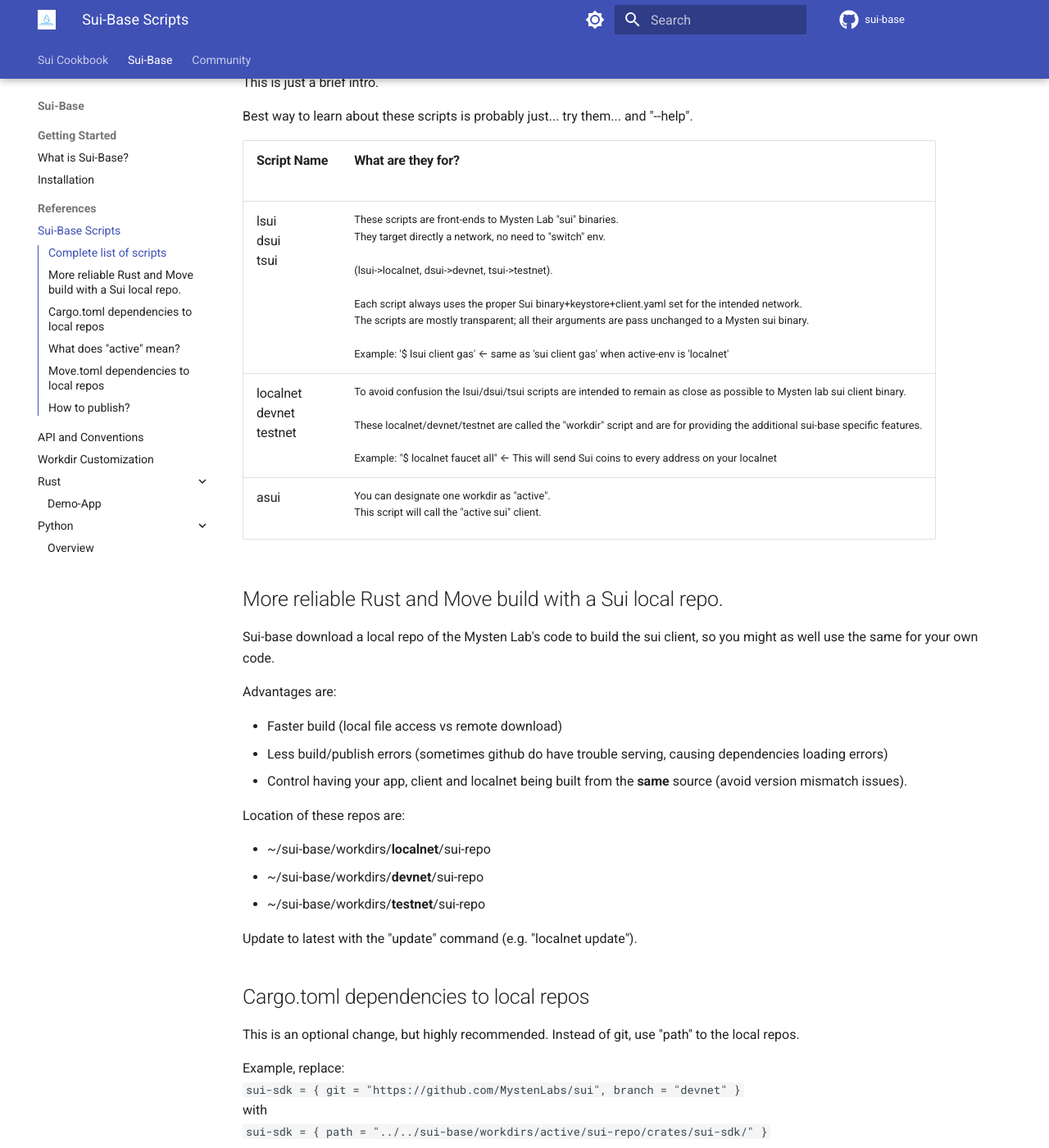
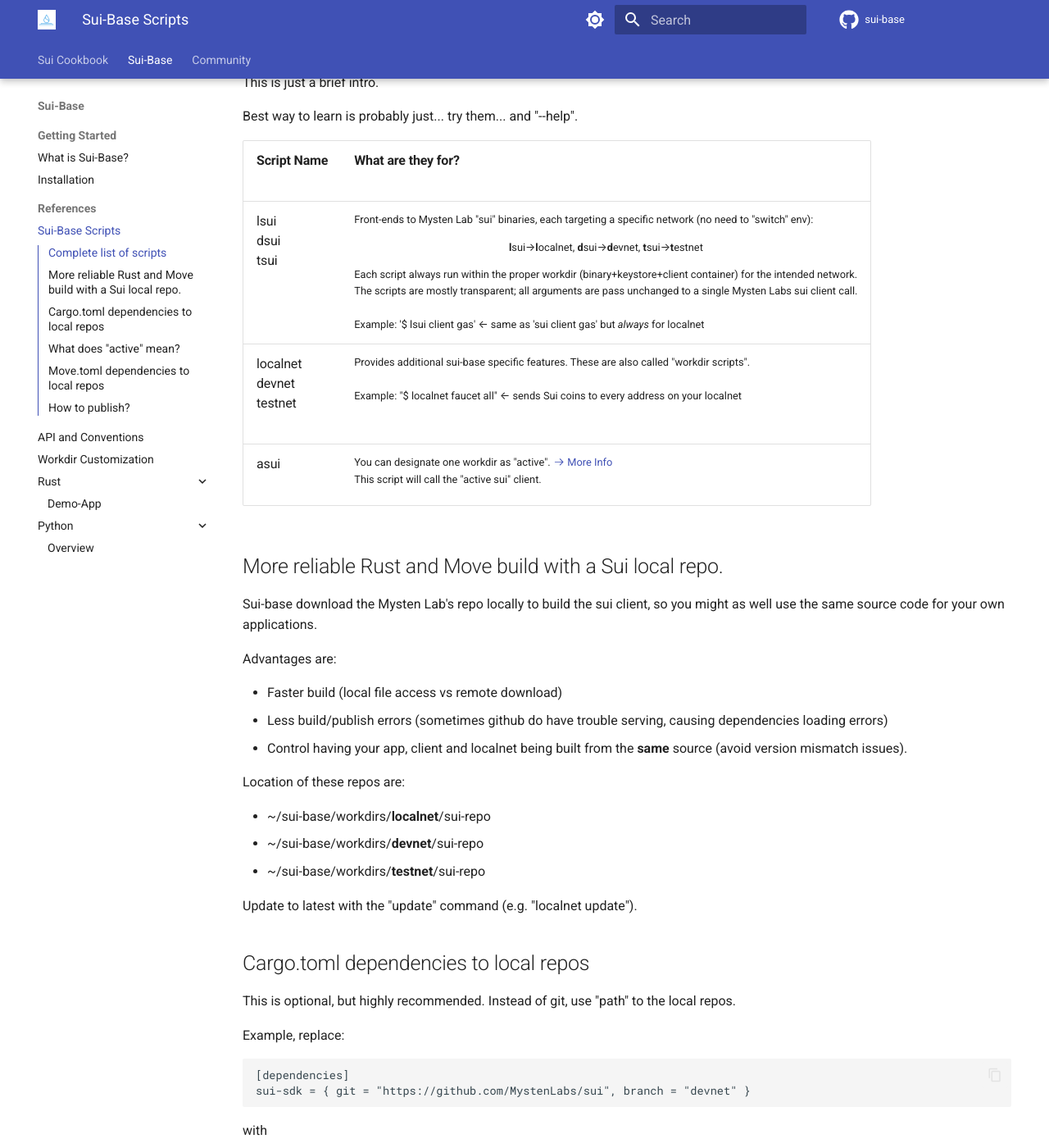
Before and after one commit to lc19997/sui-chain-base, an MkDocs documentation site: the page built from docs/website/how-to/scripts.md, in a window 1280 px wide and 1400 px high, scrolled down 191 px. Shown: the whole window at 82% size. Built offline with MkDocs 1.6.1 and Material for MkDocs 9.7.7, drawn with Linux system fonts in a browser that asks for light colours; comment, search, counter and statistics services are not loaded; some of the changed text lies outside the part shown.

Commit message:
Docs local repo

````diff
--- a/docs/website/how-to/scripts.md
+++ b/docs/website/how-to/scripts.md
@@ -1,17 +1,17 @@
 ## Complete list of scripts
 This is just a brief intro.
 
-Best way to learn about these scripts is probably just... try them... and "--help".
+Best way to learn is probably just... try them... and "--help".
 
 
-| <h3>**Script Name**                       | <h3>**What are they for?**<h3>                                                                                                                                                                                                                                                                                                                                                                                                                                                                   |
-| ----------------------------------------- | ------------------------------------------------------------------------------------------------------------------------------------------------------------------------------------------------------------------------------------------------------------------------------------------------------------------------------------------------------------------------------------------------------------------------------------------------------------------------------------------------ |
-| <h3>lsui<br>dsui<br>tsui<br><h3>          | These scripts are front-ends to Mysten Lab "sui" binaries.<br> They target directly a network, no need to "switch" env.<br><br>  (lsui->localnet, dsui->devnet, tsui->testnet). <br><br>Each script always uses the proper Sui binary+keystore+client.yaml set for the intended network.<br> The scripts are mostly transparent; all their arguments are pass unchanged to a Mysten sui binary.<br><br>Example: '$ lsui client gas'   <-- same as 'sui client gas' when active-env is 'localnet' |
-| <h3>localnet<br>devnet<br>testnet<br><h3> | To avoid confusion the lsui/dsui/tsui scripts are intended to remain as close as possible to Mysten lab sui client binary.<br><br>These localnet/devnet/testnet are called the "workdir" script and are for providing the additional sui-base specific features.<br><br>Example: "$ localnet faucet all"  <-- This will send Sui coins to every address on your localnet<br>                                                                                                                     |
-| <h3>asui<h3>                              | You can designate one workdir as "active".<br> This script will call the "active sui" client.                                                                                                                                                                                                                                                                                                                                                                                                    |
+| <h3>**Script Name**                       | <h3>**What are they for?**<h3>                                                                                                                                                                                                                                                                                                                                                                                                                                                                                                                                          |
+| ----------------------------------------- | ----------------------------------------------------------------------------------------------------------------------------------------------------------------------------------------------------------------------------------------------------------------------------------------------------------------------------------------------------------------------------------------------------------------------------------------------------------------------------------------------------------------------------------------------------------------------- |
+| <h3>lsui<br>dsui<br>tsui<br><h3>          | Front-ends to Mysten Lab "sui" binaries, each targeting a specific network (no need to "switch" env):<br><p style="text-align:center"><b>l</b>sui--><b>l</b>ocalnet,&nbsp;<b>d</b>sui--><b>d</b>evnet,&nbsp;<b>t</b>sui--><b>t</b>estnet</p>Each script always run within the proper workdir (binary+keystore+client container) for the intended network.<br>The scripts are mostly transparent; all arguments are pass unchanged to a single Mysten Labs sui client call.<br><br>Example: '$ lsui client gas'   <-- same as 'sui client gas' but *always* for localnet |
+| <h3>localnet<br>devnet<br>testnet<br><h3> | Provides additional sui-base specific features. These are also called "workdir scripts".<br><br>Example: "$ localnet faucet all"  <-- sends Sui coins to every address on your localnet<br>                                                                                                                                                                                                                                                                                                                                                                             |
+| <h3>asui<h3>                              | You can designate one workdir as "active". [:octicons-arrow-right-24: More Info](scripts.md#what-does-active-mean)<br> This script will call the "active sui" client.                                                                                                                                                                                                                                                                                                                                                                                                   |
 
 ## More reliable Rust and Move build with a Sui local repo.
-Sui-base download a local repo of the Mysten Lab's code to build the sui client, so you might as well use the same for your own code.
+Sui-base download the Mysten Lab's repo locally to build the sui client, so you might as well use the same source code for your own applications.
 
 Advantages are:
 
@@ -29,26 +29,31 @@ Update to latest with the "update" command (e.g. "localnet update").
 <br>
 
 ## Cargo.toml dependencies to local repos
-This is an optional change, but highly recommended. Instead of git, use "path" to the local repos.
+This is optional, but highly recommended. Instead of git, use "path" to the local repos.
 
 Example, replace:<br>
-```sui-sdk = { git = "https://github.com/MystenLabs/sui", branch = "devnet" }```
-<br>with<br>
-```sui-sdk = { path = "../../sui-base/workdirs/active/sui-repo/crates/sui-sdk/" }```
+```
+[dependencies]
+sui-sdk = { git = "https://github.com/MystenLabs/sui", branch = "devnet" }
+```
+with
+```
+[dependencies]
+sui-sdk = { path = "../../sui-base/workdirs/active/sui-repo/crates/sui-sdk/" }
+```
+The number of ".." may need to be adjusted depending on where your Cargo.toml is located relative to ~/sui-base.
 
-The number of ".." may need to be adjusted depending where your Cargo.toml is located relative to ~/sui-base.
+If you always target the same network you can replace the "active" word with a specific workdir (e.g. localnet/devnet/testnet).
 
-This is a working example: [Cargo.toml :octicons-mark-github-16:](https://github.com/sui-base/sui-base/blob/main/rust/demo-app/Cargo.toml)
-
-If you always target the same network you can replace the "active" word with the specific workdir (e.g. localnet/devnet/testnet).
+Demo Example: [Cargo.toml :octicons-mark-github-16:](https://github.com/sui-base/sui-base/blob/main/rust/demo-app/Cargo.toml)
 
 ## What does "active" mean?
 A single workdir is designated as active and allows multiple tools/scripts to execute within the same environment.
 
-You choose the active with the workdir "set-active" command. Examples:
+You choose the active with a workdir "set-active" command. Examples:
 ``` shell
-$ localnet set-active
 $ devnet set-active
+devnet is now active
 ```
 The "asui" will conveniently call the "sui client" for the active workdir. You can then write your own automation that will work with the currently active network.
 
@@ -60,14 +65,16 @@ Example, replace:<br>
 [dependencies]
 Sui = { git = "https://github.com/MystenLabs/sui.git", subdir="crates/sui-framework/packages/sui-framework/", rev = "devnet" }
 ```
-<br>with<br>
+with
 ```
+[dependencies]
 Sui = { local = "../../sui-base/workdirs/active/sui-repo/crates/sui-framework/packages/sui-framework" }
 ```
-
 You may need to adjust the number of ".." depending where your Move.toml is located relative to ~/sui-base.
 
-If you prefer to always target the same network you can replace the "active" word with the specific workdir (e.g. localnet/devnet/testnet).
+If you prefer to always target the same network you can replace the "active" word with a specific workdir (e.g. localnet/devnet/testnet).
+
+Demo example: [Move.toml :octicons-mark-github-16:](https://github.com/sui-base/sui-base/blob/main/rust/demo-app/move/Move.toml)
 
 ## How to publish?
 Sui-base has a workdir command to make it easier to publish.
@@ -81,10 +88,11 @@ $ localnet publish
 Alternatively you can do:
 ```$ localnet publish --path <location of Move.toml>```
 
-If you have coded your dependencies path in Move.toml with "active" then you can easily switch and publish on any network:
+If you have coded your dependencies path in Move.toml with "active", then you can easily switch and publish on any network:
 ```
-$ devnet set-active
-$ devnet publish
+$ testnet set-active
+testnet is now active
+$ testnet publish
 ```
 
 This should work assuming you have enough fund in the active-address (and the network is up and running!).
````
Also changed, not shown: 2 other files.
